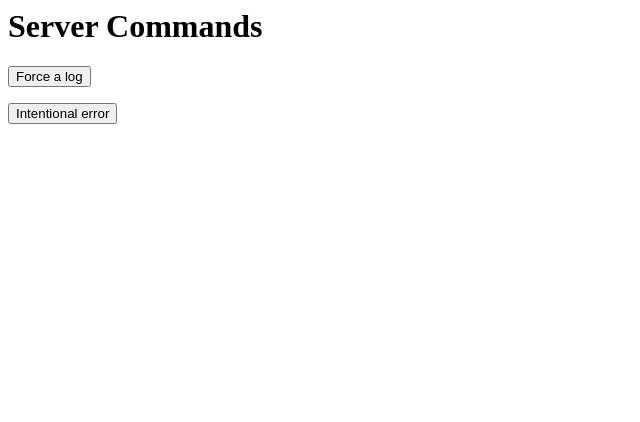
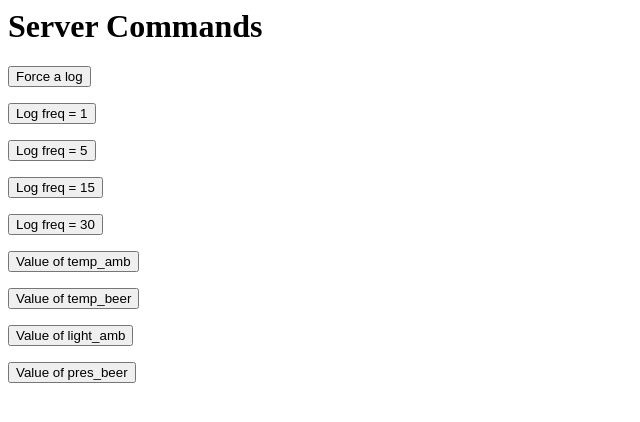
Before and after one commit to cutreth/monitor, a Django app: page /monitor/commands/ in a window 1280 px wide. Shown: the top 422 px of the page, without its empty margins (0-640 px from the left). Run offline with Django 3.2, Linux system fonts and the light colour scheme.

Commit message:
Remote server commands fixes

```diff
--- a/monitor/middleware.py
+++ b/monitor/middleware.py
@@ -5,7 +5,7 @@ def send2middleware(message, testMode = False):
 	if testMode == False:
 		server_ip = socket.gethostbyname('benjeye.ddns.net')
 		server_address = (server_ip, 6005)
-	else: server_address = ('localhost', 6005)
+	else: server_address = ('192.168.1.111', 6005)
 
 	try: sock.connect(server_address)
 	except: return(("Timeout", None))
@@ -69,10 +69,10 @@ send2middleware("r=light_beer")	= ('Fail', 'light_beer is not valid.')
 send2middleware("r=")		= ('Fail', ' is not valid.')
 
 ----------------------------------------------------------------
-
+!!DEFUNCT!!
 C - Turns off server permanently, will require access to the server to turn it back on
 
 send2middleware("c", True)	= ('Success', 'Cancelled.')
 
-----------------------------------------------------------------0
+----------------------------------------------------------------
 '''
--- a/monitor/templates/commands.html
+++ b/monitor/templates/commands.html
@@ -1,11 +1,9 @@
 <head>
-
     <title>Server Commands</title>
 </head>
+
 <body>
     <h1>Server Commands</h1>
-    <h2>{{error}}</h2>
-    <h2>{{details}}</h2>
 
     {% for command,description in command_options %}
     <form action="/monitor/commands/{{command}}/" method="get">
@@ -13,4 +11,6 @@
     </form>
     {% endfor %}
 
+    <h2>{{error}}</h2>
+    <h3>{{details}}</h3>
 </body>
--- a/monitor/urls.py
+++ b/monitor/urls.py
@@ -5,7 +5,7 @@ from monitor import views
 urlpatterns = patterns('',
     url(r'^api/$', views.api, name='api'),
     url(r'^commands/$', views.commands, name='commands'),
-    url(r'^commands/(?P<command_char>\S)/$', views.send_command, name='send_command'),
+    url(r'^commands/(?P<command_char>.+)/$', views.send_command, name='send_command'),
     url(r'^chart/$', views.chart, name='chart_default'),
     url(r'^chart/(?P<cur_beer>\d+)/$', views.chart, name='chart_beer'),
 )
--- a/monitor/views.py
+++ b/monitor/views.py
@@ -266,7 +266,16 @@ def commands(request):
     if not bool(details):
         details = blank
 
-    command_options = [('f','Force a log'),('b','Intentional error')]
+    command_options = [('f','Force a log'),
+                       ('m=1','Log freq = 1'),
+                       ('m=5','Log freq = 5'),
+                       ('m=15','Log freq = 15'),
+                       ('m=30','Log freq = 30'),
+                       ('r=temp_amb','Value of temp_amb'),
+                       ('r=temp_beer','Value of temp_beer'),
+                       ('r=light_amb','Value of light_amb'),
+                       ('r=pres_beer','Value of pres_beer'),
+                      ]
 
     data = {
     'command_status': command_status,
@@ -279,15 +288,11 @@ def commands(request):
 
 
 def send_command(request, command_char=None):
-
-    if command_char == 'f':
-        command_status = send2middleware(command_char)
-    elif command_char == None:
+    if command_char == None:
         command_status = str('')
     else:
-        command_status = ('Error','Test details')
+        command_status = send2middleware(command_char)
     request.session['command_status']= command_status
-
     return HttpResponseRedirect(reverse('commands'))
 
 
```
